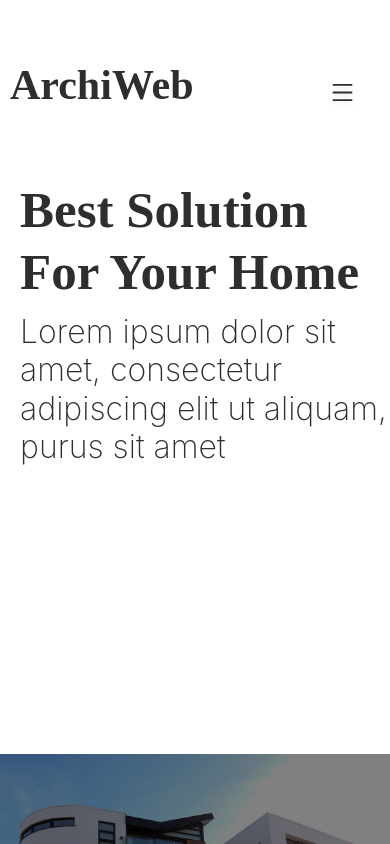
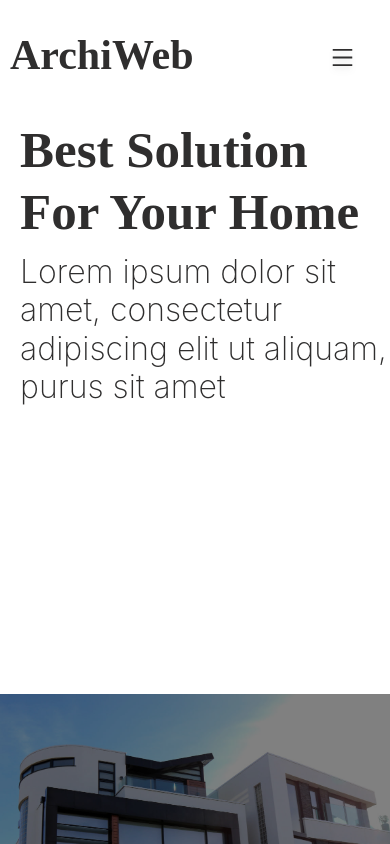
Before and after one commit to BlazerXXI/ArchiWeb, a React (Create React App) app: page / in a window 390 px wide. Shown: the top 844 px of the page. Built offline with nearby package versions, Linux system fonts and the light colour scheme.

Commit message:
small fix

```diff
--- a/src/components/Header.jsx
+++ b/src/components/Header.jsx
@@ -10,7 +10,7 @@ const Header = () => {
   };
   return (
     <header className="container m-auto">
-      <div className=" md:flex items-center md:text-center justify-between mx-2  min-h-[50px] mt-12 md:mb-20 mb-10 ">
+      <div className=" md:flex items-center md:text-center justify-between mx-2  min-h-[50px] mt-6 md:mb-6 mb-4 ">
         <a
           href={link}
           className="font-[Barlow] text-[42px] font-semibold pr-10"
@@ -20,11 +20,11 @@ const Header = () => {
 
         <div
           onClick={handleNav}
-          className="fixed z-50 top-0 rounded-full w-[45px] sm:w-[30px] h-[45px] sm:h-[30px] text-center justify-center items-center active:opacity-40 drop-shadow-md right-0 m-5 mt-14 flex md:hidden cursor-pointer hover:opacity-60 duration-300 ease-in-out"
+          className="fixed z-50 top-0 rounded-full w-[45px] sm:w-[30px] h-[45px] sm:h-[30px] text-center justify-center items-center active:opacity-40 drop-shadow-md right-0 m-5 mt-7 flex md:hidden cursor-pointer hover:opacity-60 duration-300 ease-in-out"
         >
           {!nav ? <AiOutlineClose size={25} /> : <AiOutlineMenu size={25} />}
         </div>
-        <div className="w-[45px] sm:hidden sm:w-[30px] h-[45px] sm:h-[30px] bg-[#ffffff80] z-40 rounded-full fixed top-0 right-0 m-5 mt-14"></div>
+        <div className="w-[45px] sm:hidden sm:w-[30px] h-[45px] sm:h-[30px] bg-[#ffffff80] z-40 rounded-full fixed top-0 right-0 m-5 mt-7"></div>
 
         <nav className="md:gap-16 md:flex hidden mt-10 md:mt-0 justify-center items-center">
           <ul className="grid grid-cols-2 sm:grid-cols-4 md:gap-24 gap-10 p-2 text-center">
```
